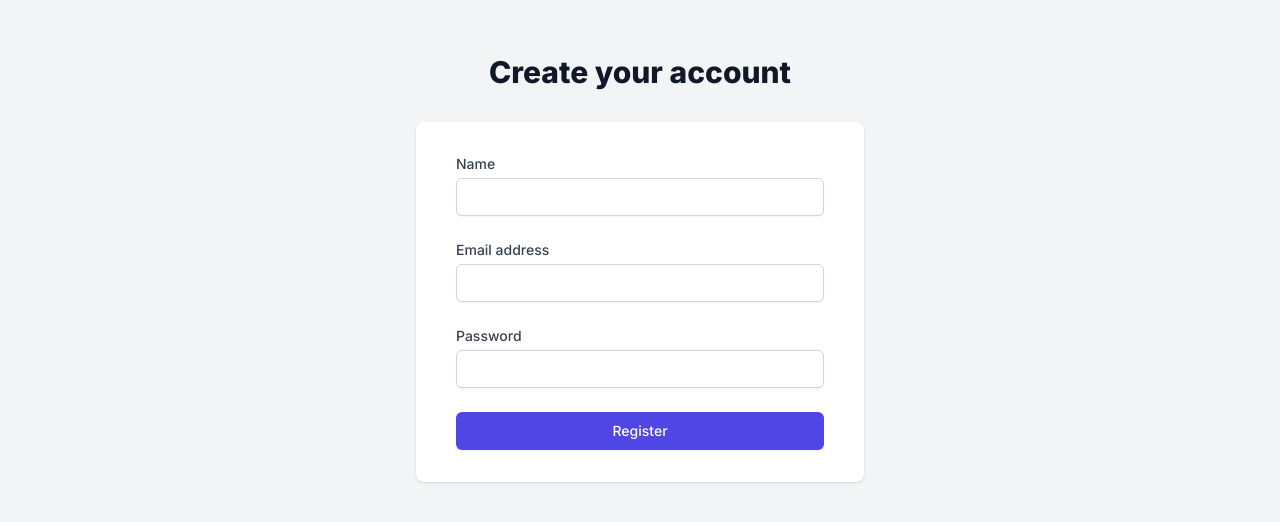
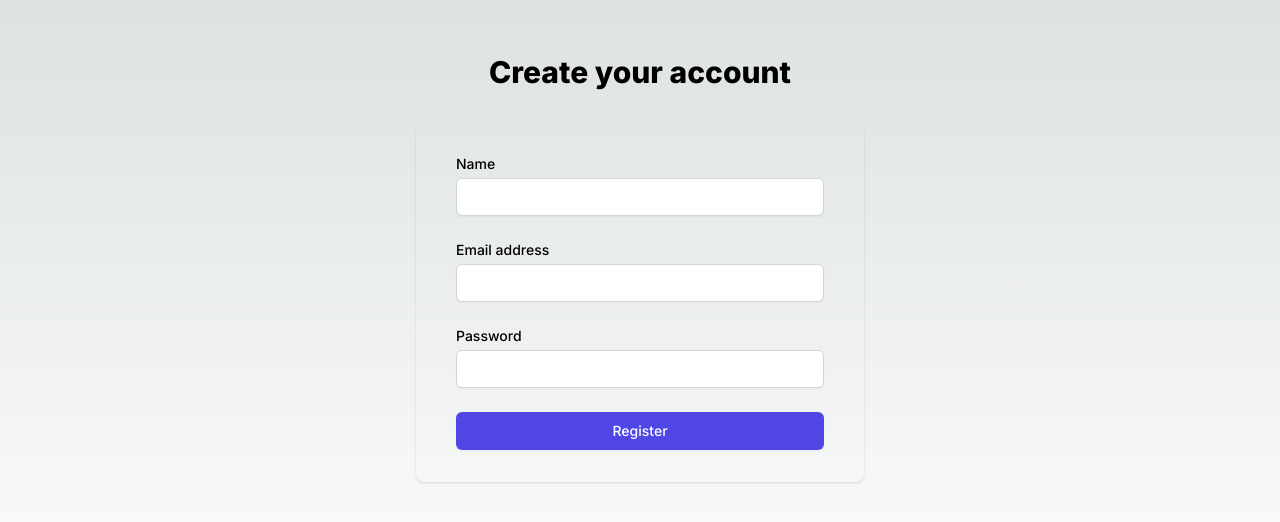
Before and after one commit to Raccoon254/chuka-marketplace, a Next.js app: page /auth/register in a window 1280 px wide. Shown: the part 144-666 px from the top of the page. Built offline with nearby package versions, Linux system fonts and the light colour scheme.

Commit message:
Complete register page

```diff
--- a/app/auth/register/page.js
+++ b/app/auth/register/page.js
@@ -32,18 +32,18 @@
     };
 
     return (
-        <div className="min-h-screen bg-gray-100 flex flex-col justify-center py-12 sm:px-6 lg:px-8">
+        <div className="min-h-screen flex flex-col justify-center py-12 sm:px-6 lg:px-8">
             <div className="sm:mx-auto sm:w-full sm:max-w-md">
-                <h2 className="mt-6 text-center text-3xl font-extrabold text-gray-900">
+                <h2 className="mt-6 text-center text-3xl font-extrabold">
                     Create your account
                 </h2>
             </div>
 
             <div className="mt-8 sm:mx-auto sm:w-full sm:max-w-md">
-                <div className="bg-white py-8 px-4 shadow sm:rounded-lg sm:px-10">
+                <div className="py-8 px-4 shadow sm:rounded-lg sm:px-10">
                     <form className="space-y-6" onSubmit={handleSubmit}>
                         <div>
-                            <label htmlFor="name" className="block text-sm font-medium text-gray-700">
+                            <label htmlFor="name" className="block text-sm font-medium">
                                 Name
                             </label>
                             <div className="mt-1">
@@ -52,7 +52,7 @@
                                     name="name"
                                     type="text"
                                     required
-                                    className="appearance-none block w-full px-3 py-2 border border-gray-300 rounded-md shadow-sm placeholder-gray-400 focus:outline-none focus:ring-indigo-500 focus:border-indigo-500 sm:text-sm"
+                                    className="appearance-none text-black block w-full px-3 py-2 border border-gray-300 rounded-md shadow-sm placeholder-gray-400 focus:outline-none focus:ring-indigo-500 focus:border-indigo-500 sm:text-sm"
                                     value={name}
                                     onChange={(e) => setName(e.target.value)}
                                 />
@@ -60,7 +60,7 @@
                         </div>
 
                         <div>
-                            <label htmlFor="email" className="block text-sm font-medium text-gray-700">
+                            <label htmlFor="email" className="block text-sm font-medium">
                                 Email address
                             </label>
                             <div className="mt-1">
@@ -70,7 +70,7 @@
                                     type="email"
                                     autoComplete="email"
                                     required
-                                    className="appearance-none block w-full px-3 py-2 border border-gray-300 rounded-md shadow-sm placeholder-gray-400 focus:outline-none focus:ring-indigo-500 focus:border-indigo-500 sm:text-sm"
+                                    className="appearance-none text-black block w-full px-3 py-2 border border-gray-300 rounded-md shadow-sm placeholder-gray-400 focus:outline-none focus:ring-indigo-500 focus:border-indigo-500 sm:text-sm"
                                     value={email}
                                     onChange={(e) => setEmail(e.target.value)}
                                 />
@@ -78,7 +78,7 @@
                         </div>
 
                         <div>
-                            <label htmlFor="password" className="block text-sm font-medium text-gray-700">
+                            <label htmlFor="password" className="block text-sm font-medium">
                                 Password
                             </label>
                             <div className="mt-1">
@@ -88,7 +88,7 @@
                                     type="password"
                                     autoComplete="new-password"
                                     required
-                                    className="appearance-none block w-full px-3 py-2 border border-gray-300 rounded-md shadow-sm placeholder-gray-400 focus:outline-none focus:ring-indigo-500 focus:border-indigo-500 sm:text-sm"
+                                    className="appearance-none text-black block w-full px-3 py-2 border border-gray-300 rounded-md shadow-sm placeholder-gray-400 focus:outline-none focus:ring-indigo-500 focus:border-indigo-500 sm:text-sm"
                                     value={password}
                                     onChange={(e) => setPassword(e.target.value)}
                                 />
```
